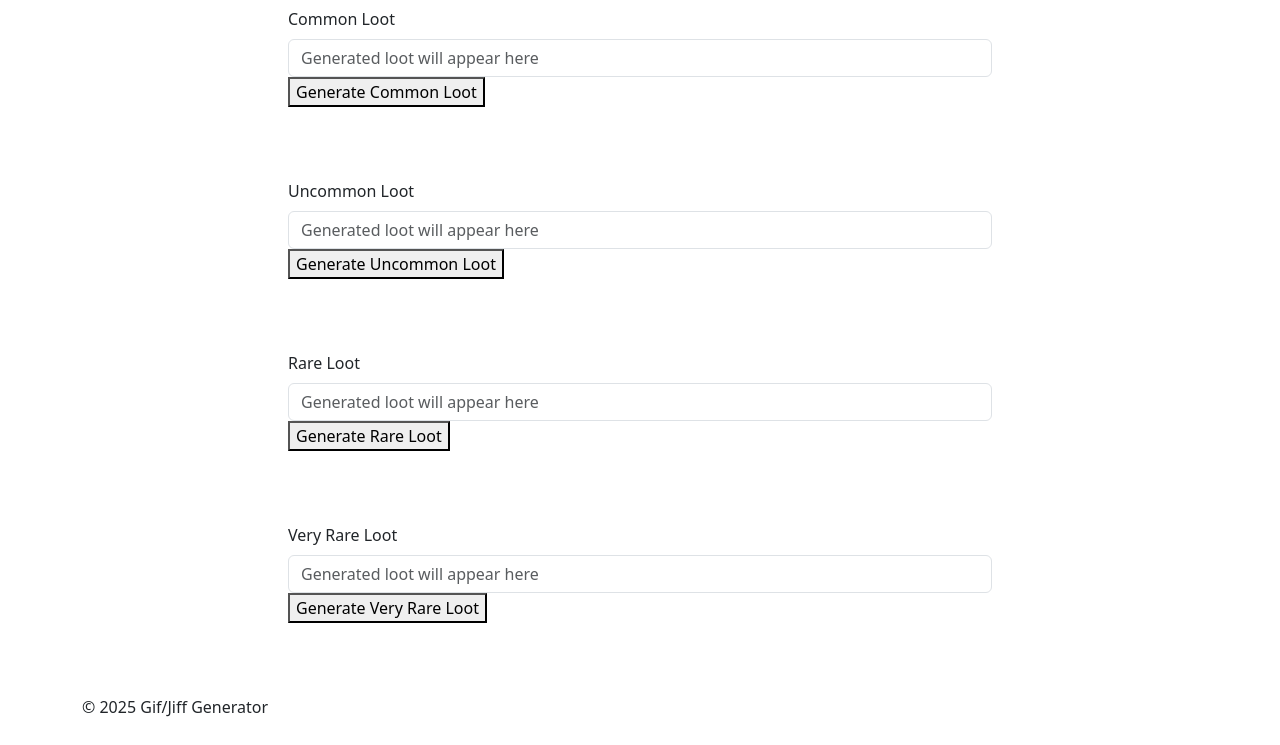
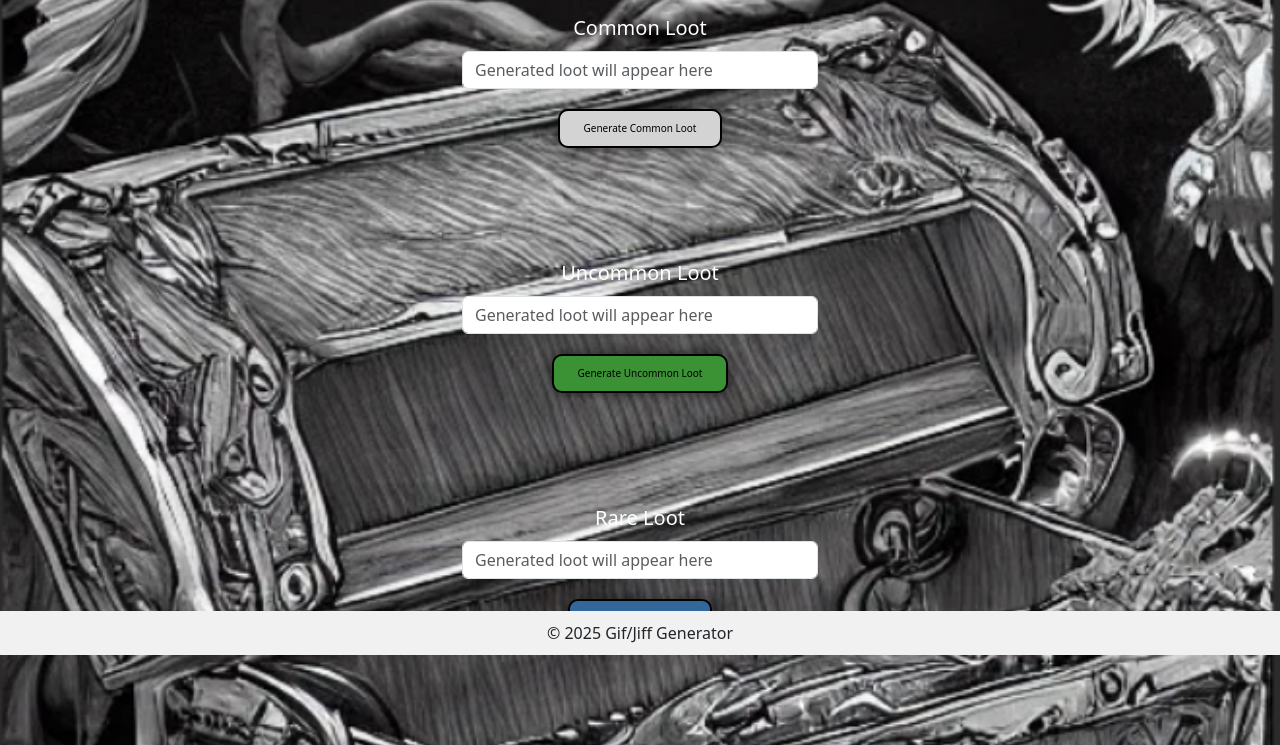
Before and after one commit to JakeBissen/Project-2, a plain HTML site: page Projcect-2/html files/LootyBooty.html in a window 1280 px wide. Shown: the part 145-890 px from the top of the page. Before the commit the page ends 864 px from the top, so only its background shows below. Drawn offline with nearby package versions, Linux system fonts and the light colour scheme.

Commit message:
worked on css, moving on to adding several gifs on index/main page

```diff
--- a/Projcect-2/css-files/LootBooty.css
+++ b/Projcect-2/css-files/LootBooty.css
@@ -1 +1,114 @@
-/*# sourceMappingURL=LootBooty.css.map */
+.loot-group {
+  text-decoration: white;
+  color: white;
+    font-size: 20px;
+
+}
+
+body {
+  overflow-x: hidden;
+  background-image: url('/Projcect-2/Images/Screenshot\ 2025-10-01\ 114343.png');
+    background-size: cover;
+}
+
+.btnCommon{
+    display: flex;
+  justify-content: center;
+  margin: 0 auto;
+
+}
+
+.btnCommon {
+    border: 2px solid black;
+    border-radius: 10px;
+    padding: 10px 24px;
+    font-size: 10px;
+    cursor: pointer;
+    transition-duration: 0.4s;
+    text-align: center;
+    align-items: center;
+    display: block;
+    margin: 20px auto;
+    box-shadow:  0 0 15px rgba(0, 0, 0, 0.6);
+    background-color: #d3d3d3;
+}
+
+/* .btnCommon.jiff-hover-gif:hover {
+  background-color: #966d96;
+} maybe add color hover?*/
+
+.btnUncommon{
+    display: flex;
+  justify-content: center;
+  margin: 0 auto;
+
+}
+
+.btnUncommon {
+    border: 2px solid black;
+    border-radius: 10px;
+    padding: 10px 24px;
+    font-size: 10px;
+    cursor: pointer;
+    transition-duration: 0.4s;
+    text-align: center;
+    align-items: center;
+    display: block;
+    margin: 20px auto;
+    box-shadow:  0 0 15px rgba(0, 0, 0, 0.6);
+    background-color: #3a9234;
+}
+
+.btnRare{
+    display: flex;
+  justify-content: center;
+  margin: 0 auto;
+}
+
+.btnRare{
+     border: 2px solid black;
+    border-radius: 10px;
+    padding: 10px 24px;
+    font-size: 10px;
+    cursor: pointer;
+    transition-duration: 0.4s;
+    text-align: center;
+    align-items: center;
+    display: block;
+    margin: 20px auto;
+    box-shadow:  0 0 15px rgba(0, 0, 0, 0.6);
+    background-color: #336699;
+}
+
+.btnVeryRare{
+    display: flex;
+  justify-content: center;
+  margin: 0 auto;
+
+}
+
+.btnVeryRare{
+     border: 2px solid black;
+    border-radius: 10px;
+    padding: 10px 24px;
+    font-size: 10px;
+    cursor: pointer;
+    transition-duration: 0.4s;
+    text-align: center;
+    align-items: center;
+    display: block;
+    margin: 20px auto;
+    box-shadow:  0 0 15px rgba(0, 0, 0, 0.6);
+    background-color: #6B327C ;
+}
+
+footer {
+  text-align: center;
+  padding: 10px;
+  background-color: #f1f1f1;
+  position: fixed;
+  left: 0;
+  bottom: 0;
+  width: 100%;
+
+}
--- a/Projcect-2/css-files/LootBooty.sass
+++ /dev/null
@@ -1,3 +0,0 @@
-.loot-group{
-
-}
--- a/Projcect-2/css-files/style.scss
+++ b/Projcect-2/css-files/style.scss
@@ -19,7 +19,9 @@
 
 body.jiff-mode {
   background-color: #699269ff;
+  overflow-x: hidden
 }
+
 
 
 
--- a/Projcect-2/html files/LootyBooty.html
+++ b/Projcect-2/html files/LootyBooty.html
@@ -6,13 +6,13 @@
 
       <link href="https://cdn.jsdelivr.net/npm/bootstrap@5.3.8/dist/css/bootstrap.min.css" rel="stylesheet" integrity="sha384-sRIl4kxILFvY47J16cr9ZwB07vP4J8+LH7qKQnuqkuIAvNWLzeN8tE5YBujZqJLB" crossorigin="anonymous">
 
-      <link rel="stylesheet" href="/Projcect-2/css-files/LootyBooty.css">
+      <link rel="stylesheet" href="/Projcect-2/css-files/LootBooty.css">
 
 
       <script src="https://cdn.jsdelivr.net/npm/bootstrap@5.3.2/dist/js/bootstrap.bundle.min.js" crossorigin="anonymous"></script>
     <title>Looty Booty</title>
 </head>
-<body class="container mx-auto">
+<body>
        <nav class="navbar navbar-expand-lg navbar-dark bg-dark">
   <div class="container-fluid">
     <a class="navbar-brand" href="#">Navbar</a>
@@ -34,20 +34,20 @@
     </div>
   </div>
 </nav>
-<div class="loot-group container flex-column">
- <div class="container text-center">
+<div class="loot-group container-fluid flex-column">
+  <div class="text-center">
     <h1>Looty Booty</h1>
     <p>Use this to randomly generate your loot losers.</p>
-    </div>
+  </div>
 
 
     <div class="container">
-  <div class="row justify-content-center">
-    <div class="col-12 col-sm-12 col-md-8">
+  <div class="row justify-content-center text-center">
+    <div class="col-12 col-sm-8 col-md-4">
     <div id="loot-gen-common">
         <label for="commonLootInput" class="form-label">Common Loot</label>
         <input id="commonLootInput" type="text" class="form-control" placeholder="Generated loot will appear here" title="Generated loot common" readonly>
-        <button type="submit" id="btnCommon" onclick="generateCommon()" class="align-center">Generate Common Loot</button>
+        <button type="submit" id="btnCommon" onclick="generateCommon()" class="btnCommon">Generate Common Loot</button>
     </div>
     </div>
   </div>
@@ -57,12 +57,12 @@
 
 
     <div class="container">
-  <div class="row justify-content-center">
-    <div class="col-12 col-sm-12 col-md-8">
+  <div class="row justify-content-center text-center">
+    <div class="col-12 col-sm-8 col-md-4">
     <div id="loot-gen-uncommon" >
         <label for="uncommonLootInput" class="form-label">Uncommon Loot</label>
         <input id="uncommonLootInput" type="text" class="form-control" placeholder="Generated loot will appear here" title="Generated loot uncommon" readonly>
-        <button type="submit" id="btnUncommon" onclick="generateUncommon()" class="align-center">Generate Uncommon Loot</button>
+        <button type="submit" id="btnUncommon" onclick="generateUncommon()" class="btnUncommon">Generate Uncommon Loot</button>
     </div>
     </div>
   </div>
@@ -71,12 +71,12 @@
     <br><br><br>
 
     <div class="container">
-  <div class="row justify-content-center">
-    <div class="col-12 col-sm-12 col-md-8">
+  <div class="row justify-content-center text-center">
+    <div class="col-12 col-sm-8 col-md-4">
     <div id="loot-gen-rare" >
         <label for="rareLootInput" class="form-label">Rare Loot</label>
         <input id="rareLootInput" type="text" class="form-control" placeholder="Generated loot will appear here" title="Generated loot rare" readonly>
-        <button type="submit" id="btnRare" onclick="generateRare()" class="align-center">Generate Rare Loot</button>
+        <button type="submit" id="btnRare" onclick="generateRare()" class="btnRare">Generate Rare Loot</button>
     </div>
     </div>
   </div>
@@ -85,12 +85,12 @@
     <br><br><br>
 
     <div class="container">
-  <div class="row justify-content-center">
-    <div class="col-12 col-sm-12 col-md-8">
+  <div class="row justify-content-center text-center">
+    <div class="col-12 col-sm-8 col-md-4">
 <div id="loot-gen-very-rare">
         <label for="veryRareLootInput" class="form-label">Very Rare Loot</label>
         <input id="veryRareLootInput" type="text" class="form-control" placeholder="Generated loot will appear here" title="Generated loot very rare" readonly>
-        <button type="submit" id="btnVeryRare" onclick="generateVeryRare()" class="align-center">Generate Very Rare Loot</button>
+        <button type="submit" id="btnVeryRare" onclick="generateVeryRare()" class="btnVeryRare">Generate Very Rare Loot</button>
     </div>
 </div>
     </div>
```
Also changed, not shown: Projcect-2/html files/index.html (+1 -1 lines), Projcect-2/css-files/LootyBooty.css (deleted), Projcect-2/css-files/style.css, 2 other files.
